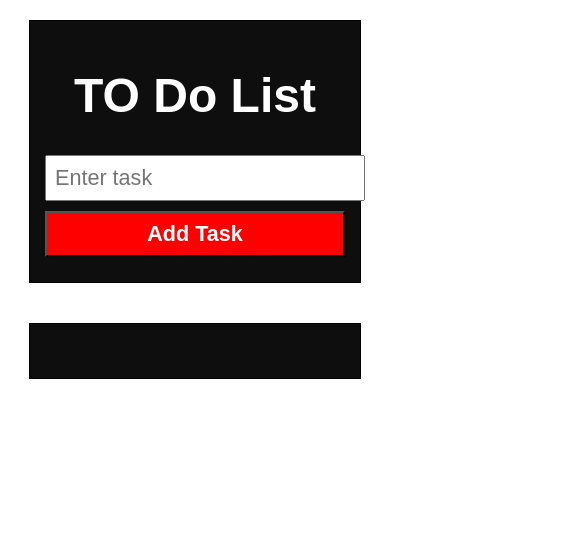
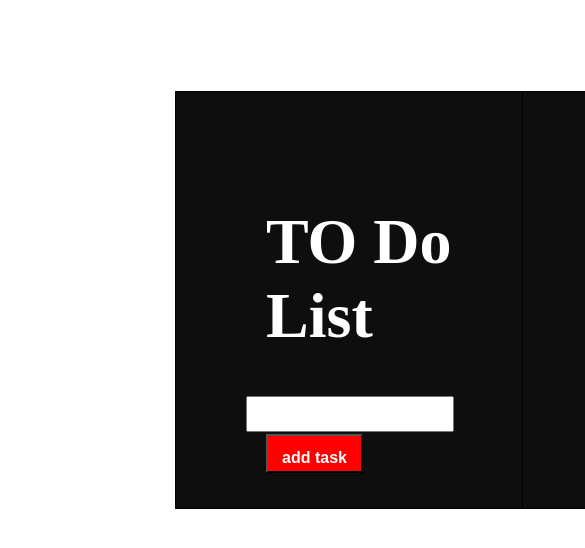
Before and after one commit to someshgondal/To-do-list, a plain HTML site: page index.html in a window 390 px wide. Shown: the top 548 px of the page, 585 px wide, since content can reach past the window. Drawn offline with Linux system fonts and the light colour scheme.

Commit message:
Update index.html
undo

```diff
--- a/index.html
+++ b/index.html
@@ -7,101 +7,70 @@
     <title>To do list</title>
 
     <style>
-        body {
-            margin: 0;
-            padding: 0;
-            font-family: Arial, sans-serif;
-        }
-
         .container {
-            width: 90%;
-            max-width: 300px;
-            margin: 20px auto;
+            height: 276px;
+            width: 300px;
+            display: inline-block;
+            /* margin-left: 200px; */
             border: 1px solid black;
-            padding: 20px;
+            padding: 70px;
+            padding-left: 90px;
             background: #0f0e0e;
             color: white;
-            font-size: 1.5em;
-            text-align: center;
+            font-size: xx-large;
+            margin-left: 167px;
+            margin-top: 83px;
         }
 
         #enter {
-            width: 100%;
-            padding: 10px;
-            margin-bottom: 10px;
-            font-size: 1em;
+            padding-top: 16px;
+            width: 200px;
+            margin-left: -20px;
         }
 
         #add {
-            width: 100%;
-            padding: 10px;
+            height: 39px;
             background: red;
             color: white;
-            font-size: 1em;
-            font-weight: bold;
-            cursor: pointer;
-            margin-bottom: 10px;
+            font-size: initial;
+            font-weight: 900;
+            display: inline-block;
+            width: 97px;
+            /* position: relative; */
+            padding-top: 10px;
         }
 
+
         #tasklist {
-            text-align: left;
-            list-style: none;
-            padding-left: 0;
+            text-decoration: unset;
+            text-transform: capitalize;
+            list-style: auto;
+            margin-left: -90px;
+            margin-top: 6px;
         }
 
-        #tasklist li {
-            padding: 10px;
-            background: #2c2c2c;
-            margin-bottom: 5px;
+        .remove{
+            border: 1px solid red;
             color: white;
-            display: flex;
-            justify-content: space-between;
-            align-items: center;
-        }
-
-        .remove {
-            background: red;
-            border: none;
-            color: white;
-            padding: 5px 10px;
-            cursor: pointer;
-        }
-
-        @media (max-width: 600px) {
-            .container {
-                padding: 15px;
-            }
-
-            #add {
-                font-size: 0.9em;
-                padding: 8px;
-            }
-
-            #enter {
-                font-size: 0.9em;
-                padding: 8px;
-            }
-
-            #tasklist li {
-                font-size: 0.9em;
-            }
+            margin-left: 20px;
+            cursor:pointer;
         }
     </style>
 </head>
 
 <body>
 
-    <div class="main" style="display: flex; flex-direction: column;">
+    <div class="main" style="display: flex;">
         <div class="container">
             <h1>TO Do List</h1>
-            <input type="text" id="enter" placeholder="Enter task">
-            <button type="button" id="add">Add Task</button>
+            <input type="text" id="enter">
+            <button type="button" id="add">add task</button>
         </div>
-        <div class="container">
+        <div class="container" style="    margin-left: -3px;">
             <ul id="tasklist"></ul>
         </div>
+
     </div>
-
     <script>
         document.getElementById('add').addEventListener('click', () => {
             const textt = document.getElementById('enter');
@@ -110,13 +79,16 @@
                 const li = document.createElement('li');
                 li.textContent = ntext;
 
-                const remove = document.createElement('button');
+                const remove = document.createElement('span');
                 remove.textContent = 'Remove';
                 remove.className = 'remove';
                 remove.addEventListener('click', (event) => {
                     li.remove();
                 });
                 li.appendChild(remove);
+                li.addEventListener('click', () => {
+                    li.classList.toggle('completed');
+                });
                 document.getElementById('tasklist').appendChild(li);
                 textt.value = '';
             }
```
